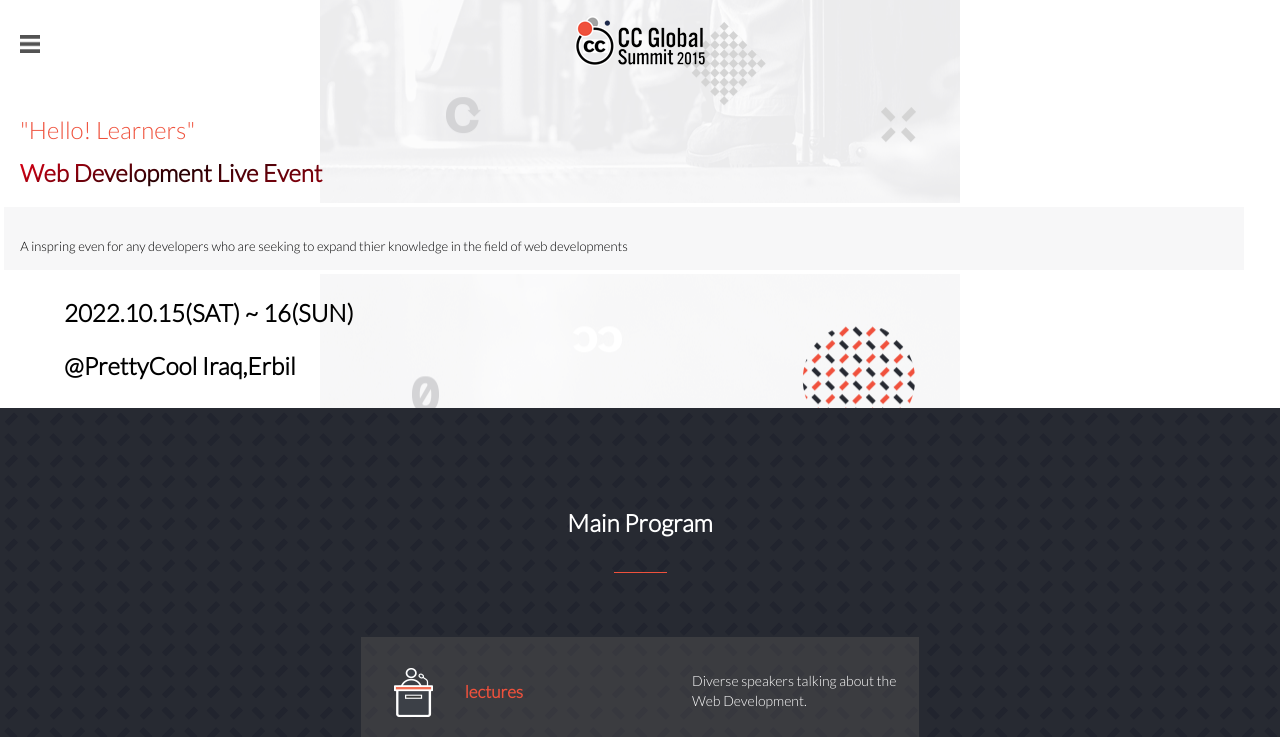
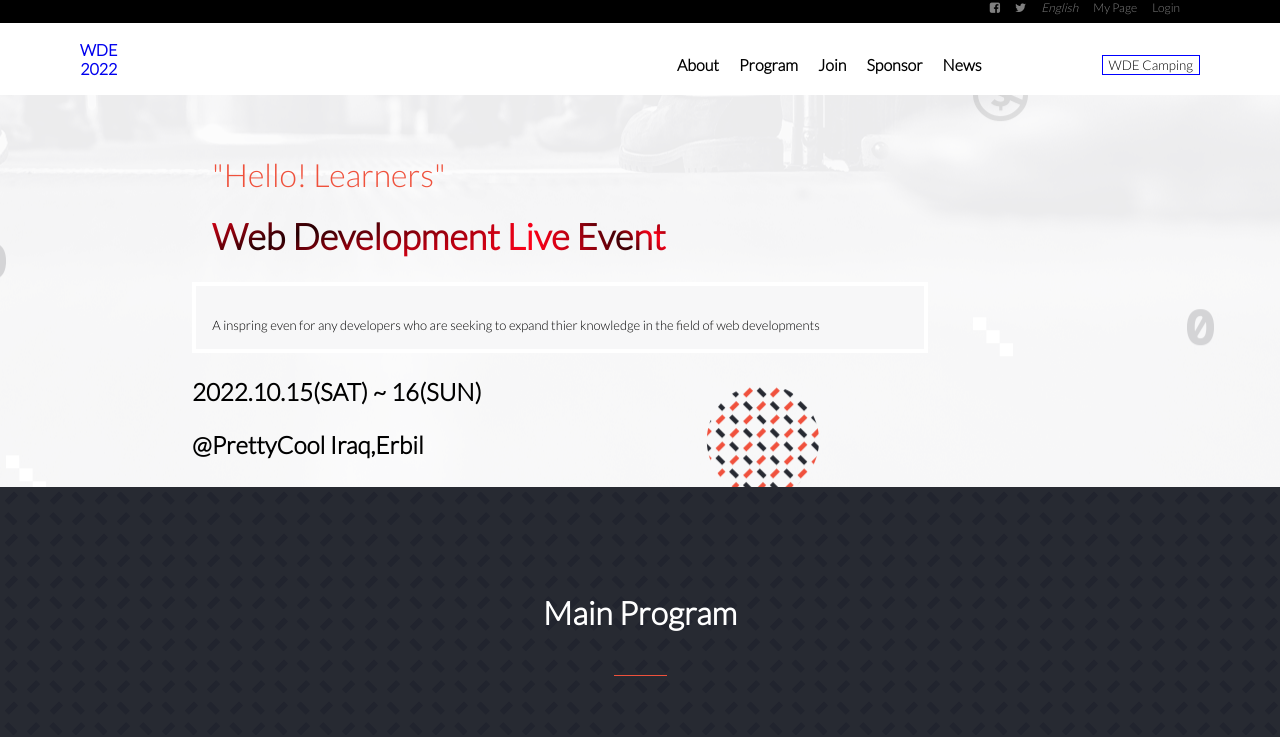
Before and after one commit to jellywiz/capstone-module-1, a website: page index.html in a window 1280 px wide. Shown: the top 737 px of the page. Drawn offline with Linux system fonts and the light colour scheme.

Commit message:
Finish index.html responsive

```diff
--- a/index.html
+++ b/index.html
@@ -10,11 +10,27 @@
 </head>
 <body>
     <div class="main-image">
+        <ul class="social-links">
+            <i class="fa fa-facebook-square" aria-hidden="true"></i>
+            <i class="fa fa-twitter" aria-hidden="true"></i>
+            <i>English</i>
+            <li>My Page</li>
+            <li>Login</li>
+        </ul>
         <nav>
-            <div class="logo">
-                <a href="#"><img src="img/logo.png" alt=""></a>
+            <div class="navbar-desktop">
+                <a href="index.html" class="logo-desktop">WDE <br>2022</a>
+
+                <div class="nav-list">
+                    </li><a class="nav-item-list" href="about.html">About</a></li>
+                    </li><a class="nav-item-list" href="">Program</a></li>
+                    </li><a class="nav-item-list" href="">Join</a></li>
+                    </li><a class="nav-item-list" href="">Sponsor</a></li>
+                    </li><a class="nav-item-list" href="">News</a></li>
+                    <li><button class="nav-btn">WDE Camping</button></li>
+                </div>
             </div>
-            <div class="humburger">
+            <div class="humburger hidden">
                 <div class="humburger-btn">
                     <a href="about.html"><img src="img/mobile_menu.png" alt=""></a>
                 </div>
@@ -22,7 +38,7 @@
         </nav>
 
         <header>
-            <div >
+            <div class="main-title">
                 <div class="header-title">
                     <span class="header-span">"Hello! Learners"</span>
                     <h1 class="header-h1">Web Development Live Event</h1>
@@ -105,11 +121,14 @@
                     <p class="speaker-description2">Ali have been into web development for 10 years and wants to share his knowledge in this filed.</p>
                 </div>
             </div>
+        </div>
+        <div class="btn-show-more">
             <button class="show-more-btn">
                 MORE
                 <span class="fa fa-angle-down" aria-hidden="true"></span>
             </button>
         </div>
+
     </section>
 
     <section class="partner-container">
--- a/style/styles.css
+++ b/style/styles.css
@@ -299,3 +299,130 @@ footer {
   margin: 0;
   outline: 1px solid red !important;
 }
+
+.btn-show-more {
+  text-align: center;
+}
+
+.hidden {
+  display: none;
+}
+
+@media screen and (min-width: 768px) {
+  .main-image {
+    background-image: url('../img/main_big.png');
+  }
+
+  .social-links {
+    background-color: black;
+    width: auto;
+    display: flex;
+    justify-content: flex-end;
+    align-items: center;
+    padding: 8px 100px;
+    gap: 15px;
+    font-size: 12px;
+    color: gray;
+    margin-bottom: 0;
+  }
+
+  li {
+    display: list-item;
+    list-style-type: none;
+  }
+
+  .navbar-desktop {
+    background-color: white;
+    display: flex;
+    justify-content: space-between;
+    align-items: center;
+    height: 72px;
+    z-index: 2;
+    padding-left: 80px;
+    padding-right: 80px;
+  }
+
+  .logo-desktop {
+    font-weight: bold;
+  }
+
+  .nav-list {
+    margin-top: 10px;
+    margin-left: initial;
+    display: flex;
+    gap: 20px;
+    justify-content: flex-end;
+    align-items: center;
+  }
+
+  .nav-item-list {
+    font-weight: bold;
+    color: black;
+  }
+
+  .nav-btn {
+    margin-left: 100px;
+    border: 1px blue solid;
+    background-color: white;
+  }
+
+  .main-title {
+    text-align: left;
+    width: 70%;
+    margin: 70px auto auto;
+  }
+
+  .header-span {
+    font-size: 32px;
+  }
+
+  .header-h1 {
+    font-size: 36px;
+  }
+
+  .text-message {
+    width: calc(100% - 10.5em);
+  }
+
+  .programs-container {
+    flex-direction: row;
+    gap: 5px;
+    width: 70%;
+  }
+
+  .program {
+    flex-direction: column;
+    gap: 5px;
+    width: auto;
+  }
+
+  .speakers {
+    display: grid;
+    grid-template-columns: 1fr 1fr;
+    grid-gap: 10px;
+    width: 80%;
+    margin: auto;
+  }
+
+  .speaker {
+    display: flex;
+    justify-content: flex-start;
+    gap: 20px;
+    position: relative;
+  }
+
+  footer p,
+  small {
+    font-size: 24px;
+    font-weight: bold;
+  }
+
+  .partners p {
+    font-size: 32px;
+  }
+
+  .head-title,
+  .speakers-title {
+    font-size: 32px;
+  }
+}
```
